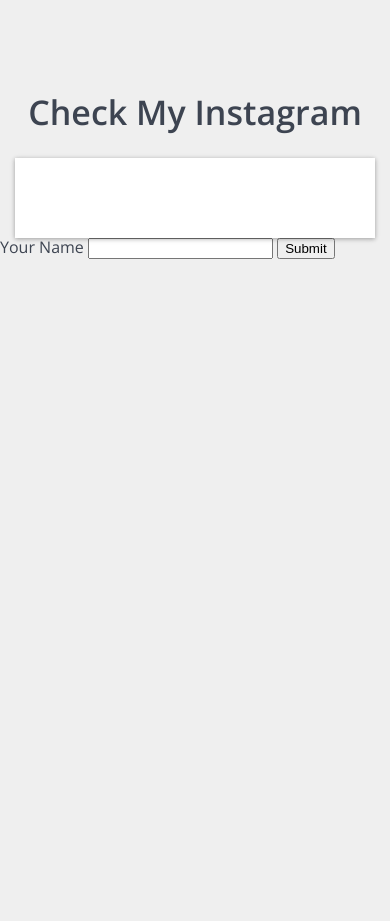
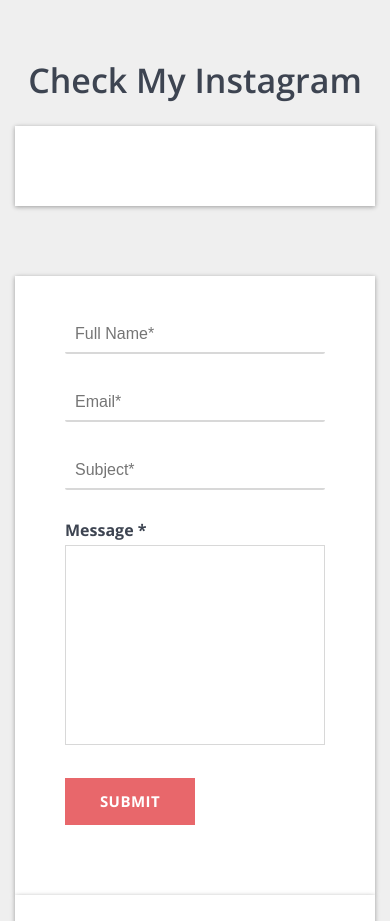
Before and after one commit to techiesakar/portfolio, a plain HTML site: page index.html in a window 390 px wide. Shown: the part 1403-2324 px from the top of the page. Before the commit the page ends 1662 px from the top, so only its background shows below. Drawn offline with nearby package versions, Linux system fonts and the light colour scheme; a script that the page names is missing; a web font is replaced by a local one.

Commit message:
Netlify Contact Form Added

```diff
--- /dev/null
+++ b/assets/css/utils.css
@@ -0,0 +1,37 @@
+.btn {
+    font-size: 14px;
+    font-weight: 700;
+    font-family: open sans, sans-serif;
+    line-height: 1.1;
+    letter-spacing: .03em;
+    text-align: center;
+    text-transform: uppercase;
+    vertical-align: middle;
+    display: inline-block;
+    cursor: pointer;
+    padding: 12px 20px;
+    margin: 0;
+    border: none;
+    background-image: none;
+}
+
+.btn-lg {
+    font-size: 15px;
+    padding: 15px 20px;
+    min-width: 130px;
+}
+
+.btn-border {
+    color: #3d4451 !important;
+    border: 1px solid #cbcdcf;
+    background: transparent;
+    box-shadow: none;
+}
+
+.btn-primary {
+    color: #fff !important;
+}
+
+.btn-primary {
+    background-color: #e8676b;
+}
--- a/index.html
+++ b/index.html
@@ -11,6 +11,12 @@
         integrity="sha512-Fo3rlrZj/k7ujTnHg4CGR2D7kSs0v4LLanw2qksYuRlEzO+tcaEPQogQ0KaoGN26/zrn20ImR1DfuLWnOo7aBA=="
         crossorigin="anonymous" referrerpolicy="no-referrer" />
     <script src="https://kwesforms.com/v2/kwes-script.js" defer></script>
+
+
+
+
+
+
 </head>
 
 <body class="home header-has-img">
@@ -110,7 +116,45 @@
                     <h2 id="instagram" class="section-title">Check My Instagram</h2>
                     <div id="instafeed-container" class="insta-gallery section-box"></div>
                 </section>
+
+                <section class="section contact" id="contact">
+
+
+                    <div style="min-height: 607px;" class="section-box col-sm-6">
+
+                        <form name="contact" method="POST"  data-netlify="true">
+                            <div class="form-group name">
+
+
+                                <input placeholder="Full Name*" type="text">
+
                             </div>
+                            <div class="form-group email">
+                                <input placeholder="Email*" type="email">
+                            </div>
+                            <div class="form-group subject">
+                                <input placeholder="Subject*" type="text">
+                            </div>
+                            <div class="form-group text-form">
+                                <label class="label" for="message">Message <span class="mandatory">*</span></label>
+
+                                <textarea class="text-area" rows="10" name="message"></textarea>
+
+                            </div>
+                            <div class="form-group submit-container">
+                                <button type="submit" class="btn btn-lg btn-primary">Submit</button>
+
+                            </div>
+                        </form>
+                    </div>
+                    <div style="min-height: 607px;" class="section-box col-sm-6"></div>
+
+                </section>
+            </div>
+        </div>
+
+
+        <footer class="footer"></footer>
     </div>
     <script src="https://cdn.jsdelivr.net/gh/stevenschobert/instafeed.js@2.0.0rc1/src/instafeed.min.js"></script>
     <script type="text/javascript">
@@ -124,17 +168,6 @@
         });
         userFeed.run();
     </script>
-        <section id="contact">
-            <form class="kwes-form" action="https://kwesforms.com/api/foreign/forms/ExS2RPuyaX5CuHevsdNT">
-                <label for="name">Your Name</label>
-                <input type="text" name="name" rules="required|max:255">
-                <button type="submit">Submit</button>
-            </form>
-
-        </section>
-        <footer class="footer"></footer>
-    </div>
-
 </body>
 
 </html>
--- a/style.css
+++ b/style.css
@@ -2,14 +2,16 @@
 
 @import url('https://fonts.googleapis.com/css2?family=Open+Sans:ital,wght@0,300;0,400;0,500;0,600;0,700;1,300;1,400;1,500;1,600&display=swap');
 @import url('https://fonts.googleapis.com/css2?family=Fredoka+One&family=Genos:ital,wght@0,400;0,500;0,600;0,700;0,800;1,400;1,500;1,600;1,700&display=swap');
-
+@import url('/assets/css/utils.css');
 
 html {
     line-height: 1.15;
     -webkit-text-size-adjust: 100%;
     scroll-behavior: smooth;
 }
-
+button, input[type="submit"] {
+    cursor: pointer;
+}
 * {
     box-sizing: border-box;
 }
@@ -25,6 +27,8 @@ p {
 
 .section-box {
     padding: 40px 50px;
+    box-shadow: 0 1px 6px rgba(0, 0, 0, 0.12), 0 1px 4px rgba(0, 0, 0, 0.24);
+    background: #fff;
 }
 
 h1,
@@ -211,12 +215,11 @@ img {
     width: 30px;
 }
 
-.section-about {
-    padding-top: 40px;
+.section-about,
+.contact {
     position: relative;
     max-width: 930px;
     margin: 0 auto;
-
 }
 
 .section-about .section-profile {
@@ -461,6 +464,10 @@ img {
     justify-content: flex-end;
 }
 
+.fd-c {
+    display: flex;
+    flex-direction: column;
+}
 
 
 .container {
@@ -507,18 +514,7 @@ img {
     }
 }
 
-.btn-lg {
-    font-size: 15px;
-    padding: 15px 20px;
-    min-width: 130px;
-}
 
-.btn-border {
-    color: #3d4451 !important;
-    border: 1px solid #cbcdcf;
-    background: transparent;
-    box-shadow: none;
-}
 
 .section-title {
     color: #3d4451;
@@ -542,17 +538,19 @@ img {
 }
 
 @media (min-width: 512px) {
-    #instafeed-container a{
+    #instafeed-container a {
         grid-column: span 6;
     }
 }
+
 @media (min-width: 768px) {
-    #instafeed-container a{
+    #instafeed-container a {
         grid-column: span 4;
     }
 }
+
 @media (min-width: 992px) {
-    #instafeed-container a{
+    #instafeed-container a {
         grid-column: span 3;
     }
 }
@@ -592,3 +590,102 @@ img {
     background-color: #fff;
     box-shadow: 0 1px 6px rgba(0, 0, 0, 0.12), 0 1px 4px rgba(0, 0, 0, 0.24);
 }
+
+.form-group {
+    width: 100%;
+    position: relative;
+    margin-bottom: 30px;
+}
+
+.form-group .line {
+    position: relative;
+    display: block;
+    width: 100%;
+}
+
+.form-group .line::before {
+    left: 50%;
+}
+
+.form-group .line::after {
+    right: 50%;
+    background-color: #e8676b;
+}
+
+.line::before,
+.line:after {
+    content: '';
+    height: 2px;
+    width: 0;
+    bottom: 0;
+    position: absolute;
+    -webkit-transition: 0.15s ease all;
+    -moz-transition: 0.15s ease all;
+    transition: 0.15s ease all;
+}
+
+.form-group-fname,
+.form-group-lname {
+    width: 49%;
+}
+
+.form-group .label {
+    display: block;
+    font-weight: 700;
+    font-size: 16px;
+    float: none;
+    line-height: 1.3;
+    margin: 0 0 4px 0;
+    padding: 0;
+}
+
+.form-group .sub-level {
+    display: block;
+    font-size: 13px;
+    float: none;
+    font-weight: 400;
+    line-height: 1.3;
+    margin: 4px 0 0;
+    padding: 0;
+}
+
+.form-group input {
+    border-radius: 2px;
+    color: #333;
+    padding: 6px 10px;
+    display: block;
+    float: none;
+    font-size: 16px;
+    padding: 6px 10px;
+    height: 38px;
+    width: 100%;
+    line-height: 1.3;
+    border: none;
+    border-bottom: 2px solid #d8d8d8;
+    outline: none;
+    -webkit-transition: box-shadow linear 0.2s;
+    transition: 0.2s ease;
+}
+
+.form-group input:focus {
+    border-bottom: none;
+    box-shadow: 0px 2px 0px #0a84d4;
+}
+
+.text-area {
+    font-size: 16px;
+    font-weight: 500;
+    width: 100%;
+    max-width: 100%;
+    min-width: 250px;
+    min-height: 200px;
+    resize: none;
+    border: 1px solid #d8d8d8;
+    transition: 0.2s ease;
+}
+
+.text-area:focus{
+    border: none;
+    outline: none;
+    box-shadow:   0px 0px 0px 2px #0a84d4;;
+}
```
Also changed, not shown: assets/css/flex.css (line endings or trailing spaces), 2 other files. Lines whose indentation alone changed are shown as unchanged.
